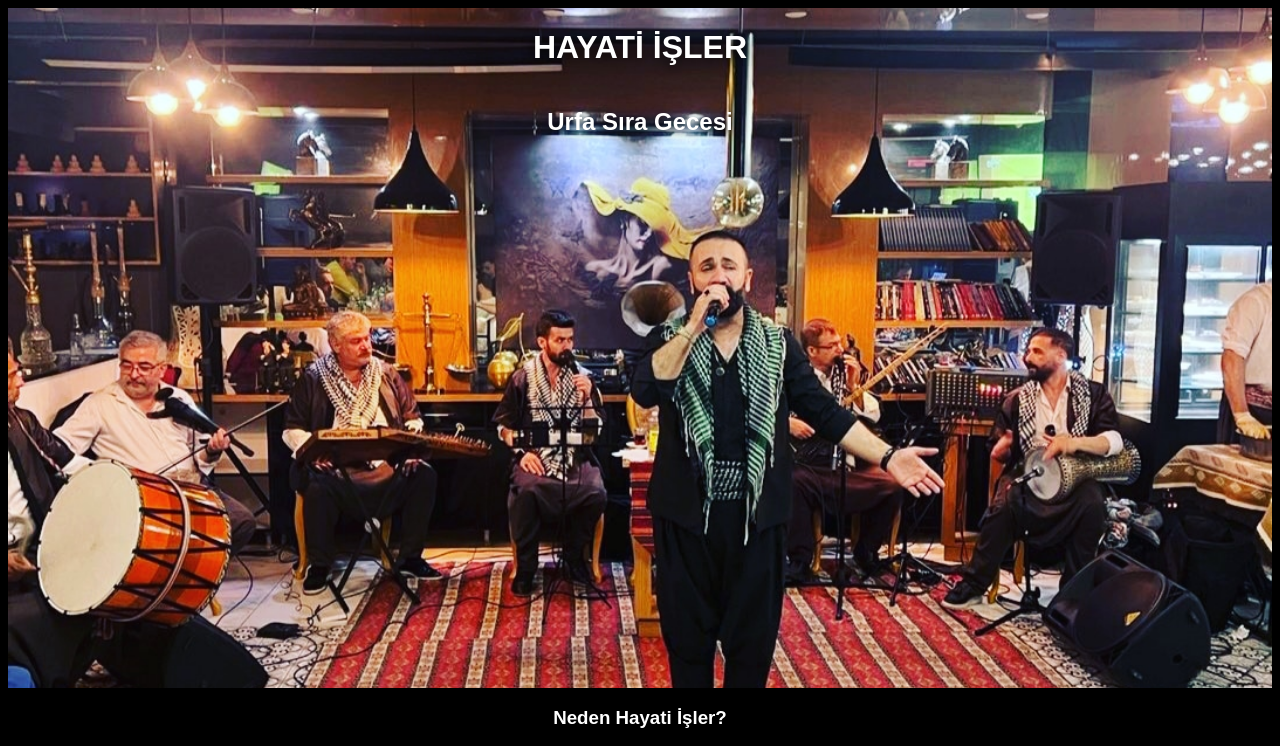
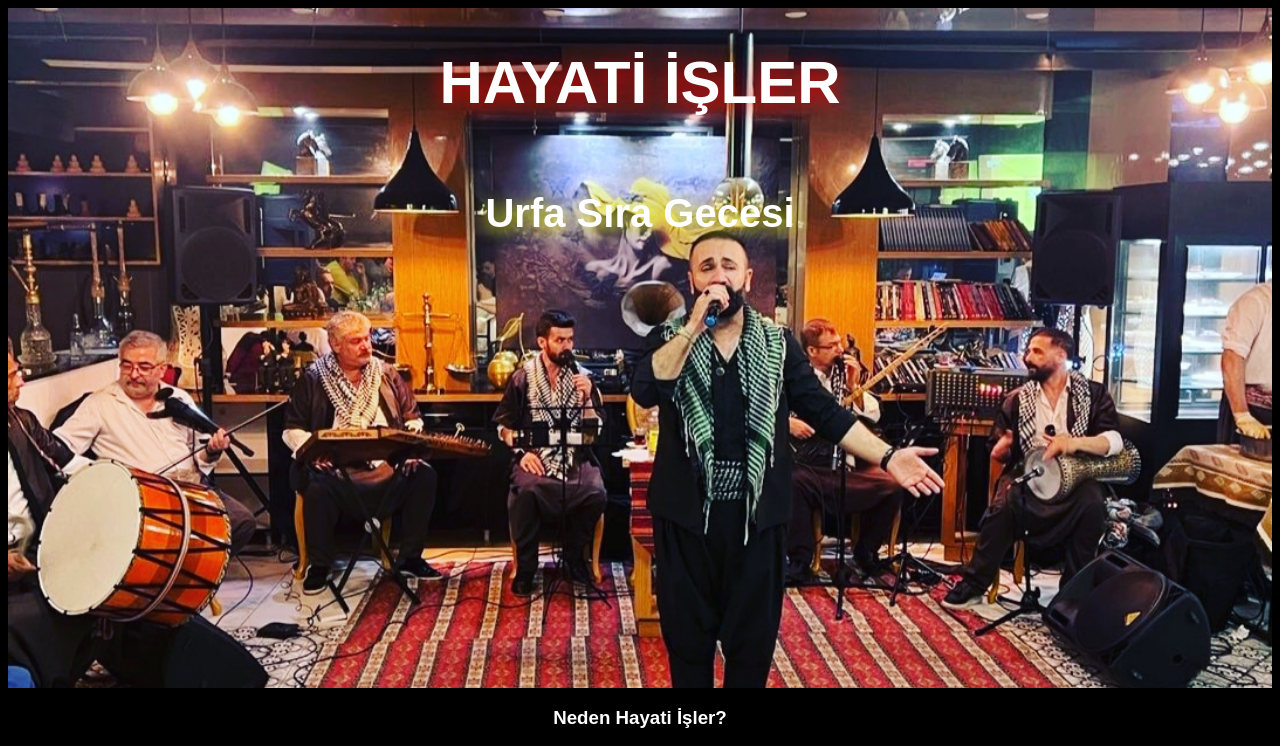
Before and after one commit to takascemberi/hayatiisler, a Next.js app: page / in a window 1280 px wide. Shown: the top 746 px of the page. Built offline with nearby package versions, Linux system fonts and the light colour scheme.

Commit message:
Başlıklar maksimum büyütüldü, renkler ve animasyon eklendi, tam sayfa güncellendi

```diff
--- a/src/app/page.tsx
+++ b/src/app/page.tsx
@@ -17,18 +17,18 @@ export default function Home() {
         />
         <div className="absolute inset-0 bg-black/40" />
 
-        {/* Başlıklar */}
+        {/* 🔥 BAŞLIKLAR */}
         <div className="absolute top-10 w-full flex flex-col items-center justify-start text-center px-4 z-10">
-          <h1 className="text-6xl md:text-8xl font-extrabold text-red-500 animate-pulse drop-shadow-[0_3px_6px_rgba(0,0,0,0.9)]">
+          <h1 className="text-[60px] md:text-[120px] font-extrabold text-red-600 animate-pulse drop-shadow-[0_5px_10px_rgba(255,0,0,0.9)]">
             HAYATİ İŞLER
           </h1>
-          <h2 className="text-3xl md:text-5xl mt-2 font-bold text-yellow-400 animate-bounce drop-shadow-[0_2px_4px_rgba(0,0,0,0.9)]">
+          <h2 className="text-[40px] md:text-[80px] mt-2 font-bold text-yellow-400 animate-bounce drop-shadow-[0_4px_8px_rgba(255,255,0,0.9)]">
             Urfa Sıra Gecesi
           </h2>
         </div>
       </div>
 
-      {/* Açıklama Kutuları */}
+      {/* AÇIKLAMA KUTULARI */}
       <section className="bg-black py-16 px-4 text-center">
         <h3 className="text-3xl font-bold mb-12 text-white">Neden Hayati İşler?</h3>
 
```
